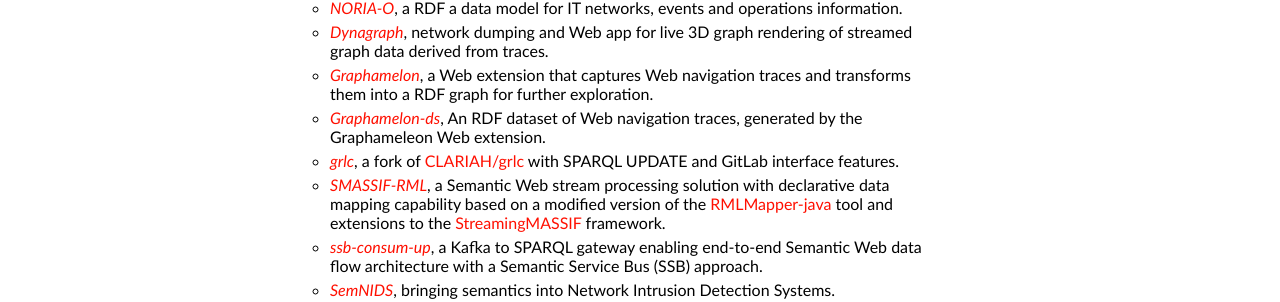
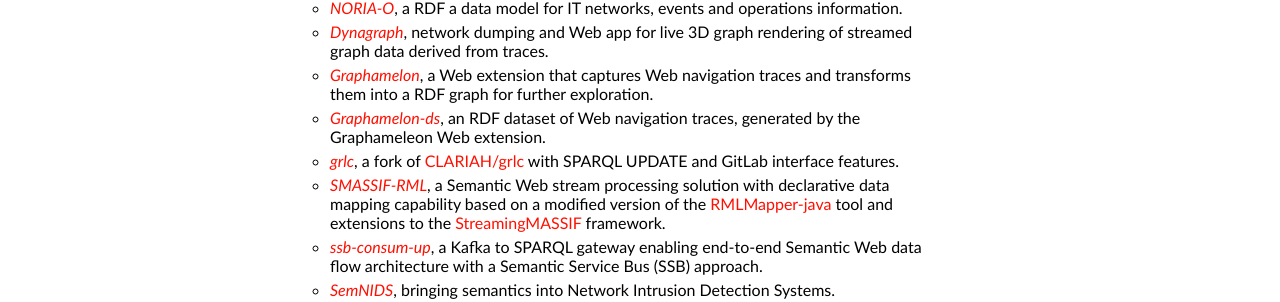
Before and after one commit to GenEars/GenEars.github.io, a Jekyll site: the page built from research.md, in a window 1280 px wide. Shown: the part 477-779 px from the top of the page. Built offline with Jekyll 4.4.1, drawn with Linux system fonts in a browser that asks for light colours.

```diff
--- a/research.md
+++ b/research.md
@@ -21,7 +21,7 @@ Orange:
   * *[NORIA-O](https://w3id.org/noria/)*, a RDF a data model for IT networks, events and operations information.
   * *[Dynagraph](https://github.com/Orange-OpenSource/dynagraph)*, network dumping and Web app for live 3D graph rendering of streamed graph data derived from traces.
   * *[Graphamelon](https://github.com/Orange-OpenSource/graphameleon)*, a Web extension that captures Web navigation traces and transforms them into a RDF graph for further exploration.
-  * *[Graphamelon-ds](https://github.com/Orange-OpenSource/graphameleon-ds)*, An RDF dataset of Web navigation traces, generated by the Graphameleon Web extension.
+  * *[Graphamelon-ds](https://github.com/Orange-OpenSource/graphameleon-ds)*, an RDF dataset of Web navigation traces, generated by the Graphameleon Web extension.
   * *[grlc](https://github.com/Orange-OpenSource/grlc)*, a fork of [CLARIAH/grlc](https://github.com/CLARIAH/grlc) with SPARQL UPDATE and GitLab interface features.
   * *[SMASSIF-RML](https://github.com/Orange-OpenSource/SMASSIF-RML)*, a Semantic Web stream processing solution with declarative data mapping capability based on a modified version of the [RMLMapper-java](https://github.com/RMLio/rmlmapper-java) tool and extensions to the [StreamingMASSIF](https://github.com/IBCNServices/StreamingMASSIF) framework.
   * *[ssb-consum-up](https://github.com/Orange-OpenSource/ssb-consum-up)*, a Kafka to SPARQL gateway enabling end-to-end Semantic Web data flow architecture with a Semantic Service Bus (SSB) approach.
@@ -37,6 +37,6 @@ Orange:
 
 ## Activities
 
-* Program Chair member of Industry @ [TheWebConf2023](https://www2023.thewebconf.org/)
-* Program Chair member of Knowledge Graph Construction Workshop ([KGCW 2023](https://kg-construct.github.io/workshop/2023/)) @ [ESWC 2023](https://2023.eswc-conferences.org/)
-* Participant in the W3C [Knowledge Graph Construction Community Group](https://www.w3.org/community/kg-construct/)
+* Program Chair member of Industry @ [TheWebConf2023](https://www2023.thewebconf.org/).
+* Program Chair member of Knowledge Graph Construction Workshop ([KGCW 2023](https://kg-construct.github.io/workshop/2023/)) @ [ESWC 2023](https://2023.eswc-conferences.org/).
+* Participant in the W3C [Knowledge Graph Construction Community Group](https://www.w3.org/community/kg-construct/).
```
